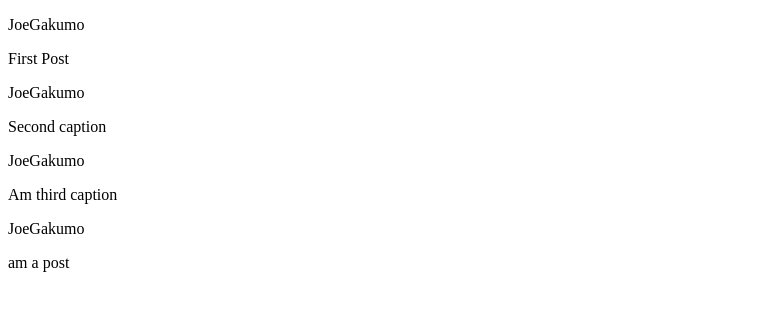
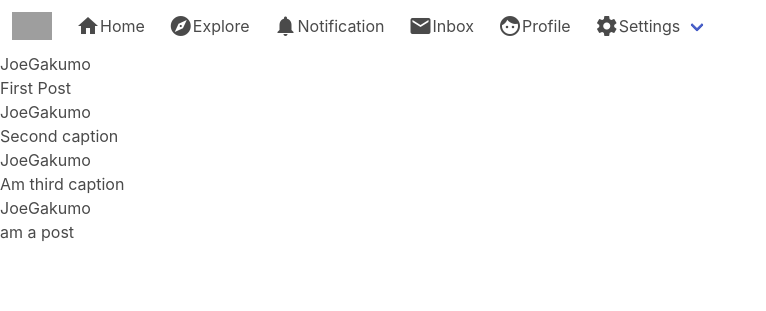
Before and after one commit to JoeGakumo21/Instagram, a Django app: page / in a window 1280 px wide. Shown: the top 311 px of the page, without its empty margins (0-766 px from the left). Run offline with Django 3.2, Linux system fonts and the light colour scheme; data comes from the database, SQL or seed files in the repository; both versions use the stored data as it was after the commit; grey boxes are pictures that could not be loaded.

Commit message:
add navbar

```diff
--- /dev/null
+++ b/myinstagram/templates/all-in-one/base.html
@@ -0,0 +1,3 @@
+{% include "navbar.html" %}
+{% block content %}
+{%endblock%}
--- a/myinstagram/templates/all-in-one/post.html
+++ b/myinstagram/templates/all-in-one/post.html
@@ -1,3 +1,5 @@
+{% extends 'all-in-one/base.html' %}
+{% block content %}
 <!DOCTYPE html>
 <html lang="en">
 <head>
@@ -11,5 +13,10 @@
     <p>{{post.author}}</p>
     <p>{{post.mycaption}}</p>
     {% endfor %}
+
+
+
 </body>
+
 </html>
+{% endblock %}
--- /dev/null
+++ b/myinstagram/templates/navbar.html
@@ -0,0 +1,82 @@
+<!DOCTYPE html>
+<html>
+  <head>
+    <meta charset="utf-8">
+    <meta name="viewport" content="width=device-width, initial-scale=1">
+    <title>Instagram App</title>
+    <link rel="stylesheet" href="https://cdn.jsdelivr.net/npm/bulma@0.9.3/css/bulma.min.css">
+    <link href="https://fonts.googleapis.com/icon?family=Material+Icons"
+      rel="stylesheet">
+      <script src="https://code.jquery.com/jquery-3.6.0.js" integrity="sha256-H+K7U5CnXl1h5ywQfKtSj8PCmoN9aaq30gDh27Xc0jk=" crossorigin="anonymous"></script>
+      <link rel="stylesheet" href="https://cdn.jsdelivr.net/npm/bulma@0.9.3/css/bulma.min.css">
+    </head>
+  <body>
+    <nav class="navbar" role="navigation" aria-label="main navigation">
+        <div class="navbar-brand">
+          <a class="navbar-item" href="https://bulma.io">
+            <img src="https://upload.wikimedia.org/wikipedia/commons/thumb/e/e7/Instagram_logo_2016.svg/2048px-Instagram_logo_2016.svg.png" width="40" height="40">
+          </a>
+
+          <a role="button" class="navbar-burger" aria-label="menu" aria-expanded="false" data-target="navbarBasicExample">
+            <span aria-hidden="true"></span>
+            <span aria-hidden="true"></span>
+            <span aria-hidden="true"></span>
+          </a>
+        </div>
+
+        <div id="navbarBasicExample" class="navbar-menu">
+          <div class="navbar-start">
+            <a class="navbar-item">
+                <i class="material-icons md-dark">home</i>
+              Home
+            </a>
+
+            <a class="navbar-item">
+                <i class="material-icons md-dark">explore</i>
+              Explore
+            </a>
+
+            <a class="navbar-item">
+                <i class="material-icons md-dark">notifications</i>
+                Notification
+              </a>
+              <a class="navbar-item">
+                <i class="material-icons md-dark">mail</i>
+                Inbox
+              </a>
+              <a class="navbar-item">
+                <i class="material-icons md-dark">face</i>
+                Profile
+              </a>
+            <div class="navbar-item has-dropdown is-hoverable">
+              <a class="navbar-link">
+                <i class="material-icons md-dark">settings</i>
+                Settings
+              </a>
+
+              <div class="navbar-dropdown">
+                <a class="navbar-item">
+
+                  Change Password
+                  <!-- <i class="material-icons md-dark">padlock</i> -->
+                </a>
+                <a class="navbar-item">
+
+                  Contact
+                  <!-- <i class="material-icons md-dark">phone</i> -->
+                </a>
+                <a class="navbar-item">
+                  Report an Issue
+                </a>
+                <hr class="navbar-divider">
+                <a class="navbar-item">
+                    <i class="material-icons md-dark">logout</i>
+                  Logout
+                </a>
+              </div>
+            </div>
+          </div>
+        </div>
+      </nav>
+  </body>
+</html>
```
Also changed, not shown: db.sqlite3.
